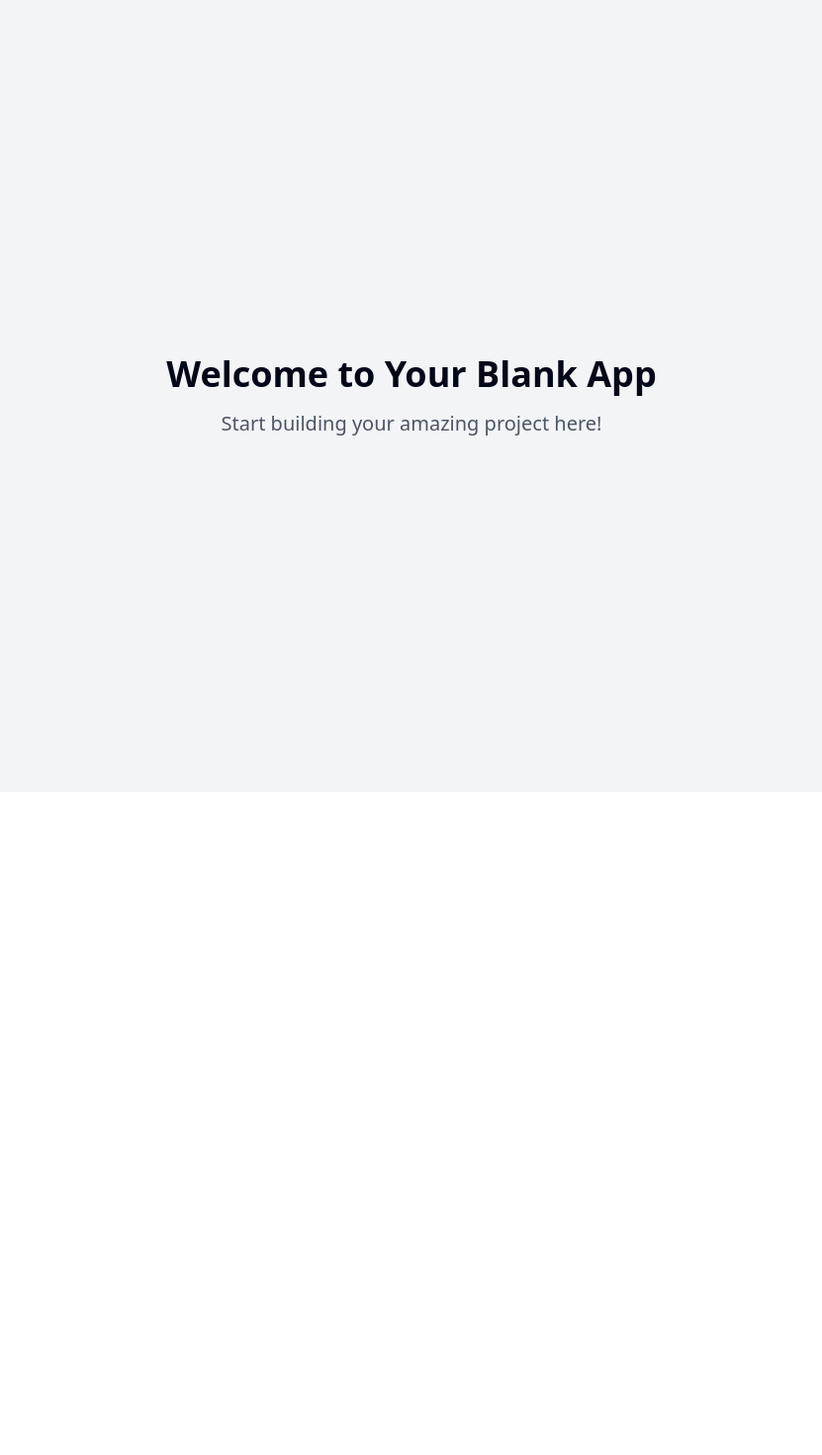
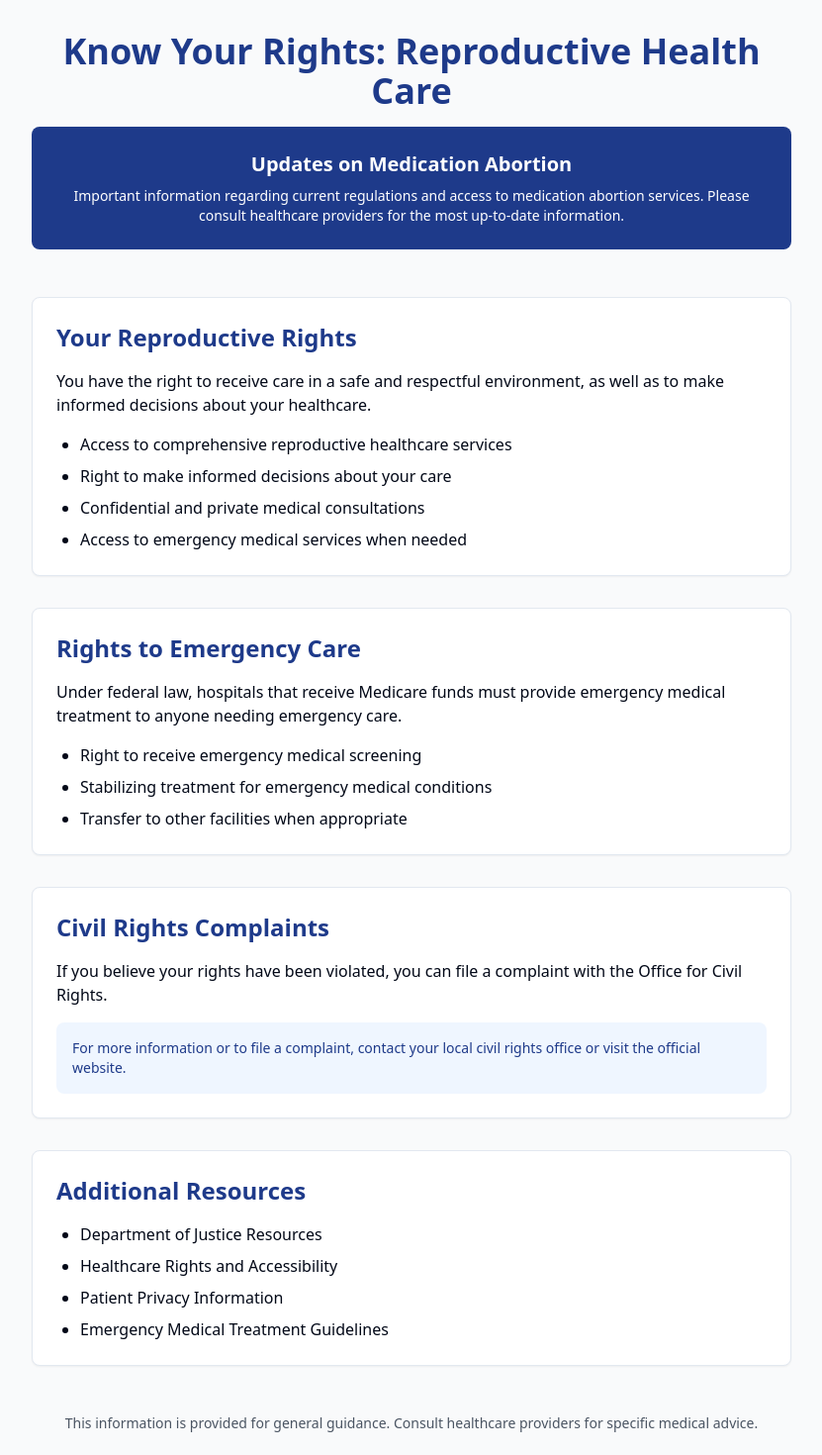
Before and after one commit to BTCompKSU/reproductiverightswebsite, a React (Vite) app: page / in a window 1280 px wide. Shown: the top 1470 px of the page at 99% size, without its empty margins (224-1055 px from the left). Before the commit the page ends 800 px from the top, so only its background shows below. Built offline with nearby package versions, Linux system fonts and the light colour scheme.

Commit message:
Create HTML file from PDFs
Added a new HTML file containing the text contents extracted from the specified PDF documents.
[skip gpt_engineer]

```diff
--- a/src/pages/Index.tsx
+++ b/src/pages/Index.tsx
@@ -1,11 +1,72 @@
-// Update this page (the content is just a fallback if you fail to update the page)
+import { Card } from "@/components/ui/card";
 
 const Index = () => {
   return (
-    <div className="min-h-screen flex items-center justify-center bg-gray-100">
-      <div className="text-center">
-        <h1 className="text-4xl font-bold mb-4">Welcome to Your Blank App</h1>
-        <p className="text-xl text-gray-600">Start building your amazing project here!</p>
+    <div className="min-h-screen bg-gray-50 py-8 px-4 sm:px-6 lg:px-8">
+      <div className="max-w-3xl mx-auto">
+        <header className="text-center mb-12">
+          <h1 className="text-4xl font-bold text-blue-900 mb-4">Know Your Rights: Reproductive Health Care</h1>
+          <div className="bg-blue-900 text-white p-6 rounded-lg mb-8">
+            <h2 className="text-xl font-semibold mb-2">Updates on Medication Abortion</h2>
+            <p className="text-sm">
+              Important information regarding current regulations and access to medication abortion services.
+              Please consult healthcare providers for the most up-to-date information.
+            </p>
+          </div>
+        </header>
+
+        <main className="space-y-8">
+          <Card className="p-6">
+            <h2 className="text-2xl font-bold text-blue-900 mb-4">Your Reproductive Rights</h2>
+            <p className="mb-4">
+              You have the right to receive care in a safe and respectful environment, as well as to make informed decisions about your healthcare.
+            </p>
+            <ul className="list-disc pl-6 space-y-2">
+              <li>Access to comprehensive reproductive healthcare services</li>
+              <li>Right to make informed decisions about your care</li>
+              <li>Confidential and private medical consultations</li>
+              <li>Access to emergency medical services when needed</li>
+            </ul>
+          </Card>
+
+          <Card className="p-6">
+            <h2 className="text-2xl font-bold text-blue-900 mb-4">Rights to Emergency Care</h2>
+            <p className="mb-4">
+              Under federal law, hospitals that receive Medicare funds must provide emergency medical treatment to anyone needing emergency care.
+            </p>
+            <ul className="list-disc pl-6 space-y-2">
+              <li>Right to receive emergency medical screening</li>
+              <li>Stabilizing treatment for emergency medical conditions</li>
+              <li>Transfer to other facilities when appropriate</li>
+            </ul>
+          </Card>
+
+          <Card className="p-6">
+            <h2 className="text-2xl font-bold text-blue-900 mb-4">Civil Rights Complaints</h2>
+            <p className="mb-4">
+              If you believe your rights have been violated, you can file a complaint with the Office for Civil Rights.
+            </p>
+            <div className="bg-blue-50 p-4 rounded-lg">
+              <p className="text-sm text-blue-900">
+                For more information or to file a complaint, contact your local civil rights office or visit the official website.
+              </p>
+            </div>
+          </Card>
+
+          <Card className="p-6">
+            <h2 className="text-2xl font-bold text-blue-900 mb-4">Additional Resources</h2>
+            <ul className="list-disc pl-6 space-y-2">
+              <li>Department of Justice Resources</li>
+              <li>Healthcare Rights and Accessibility</li>
+              <li>Patient Privacy Information</li>
+              <li>Emergency Medical Treatment Guidelines</li>
+            </ul>
+          </Card>
+        </main>
+
+        <footer className="mt-12 text-center text-sm text-gray-600">
+          <p>This information is provided for general guidance. Consult healthcare providers for specific medical advice.</p>
+        </footer>
       </div>
     </div>
   );
```
